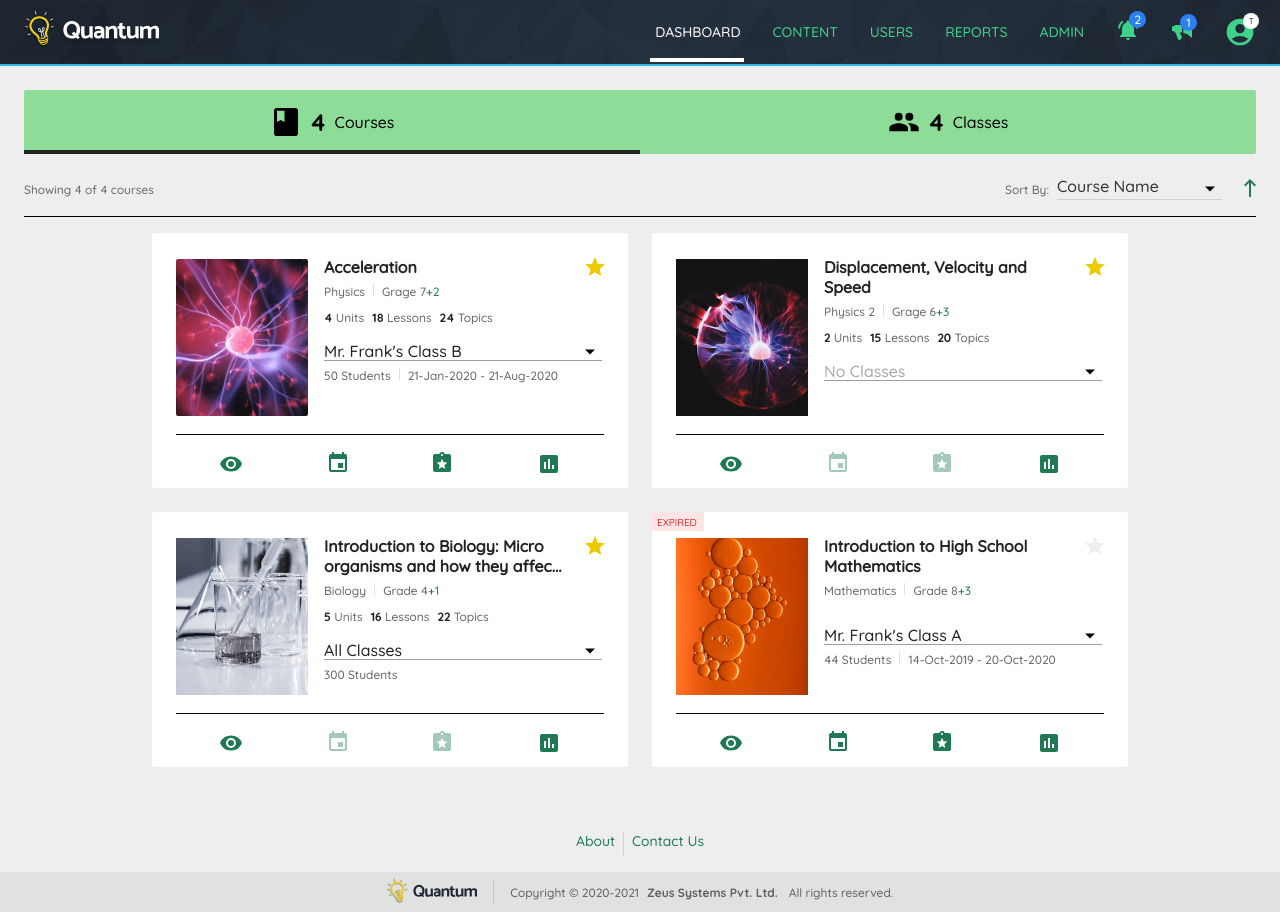
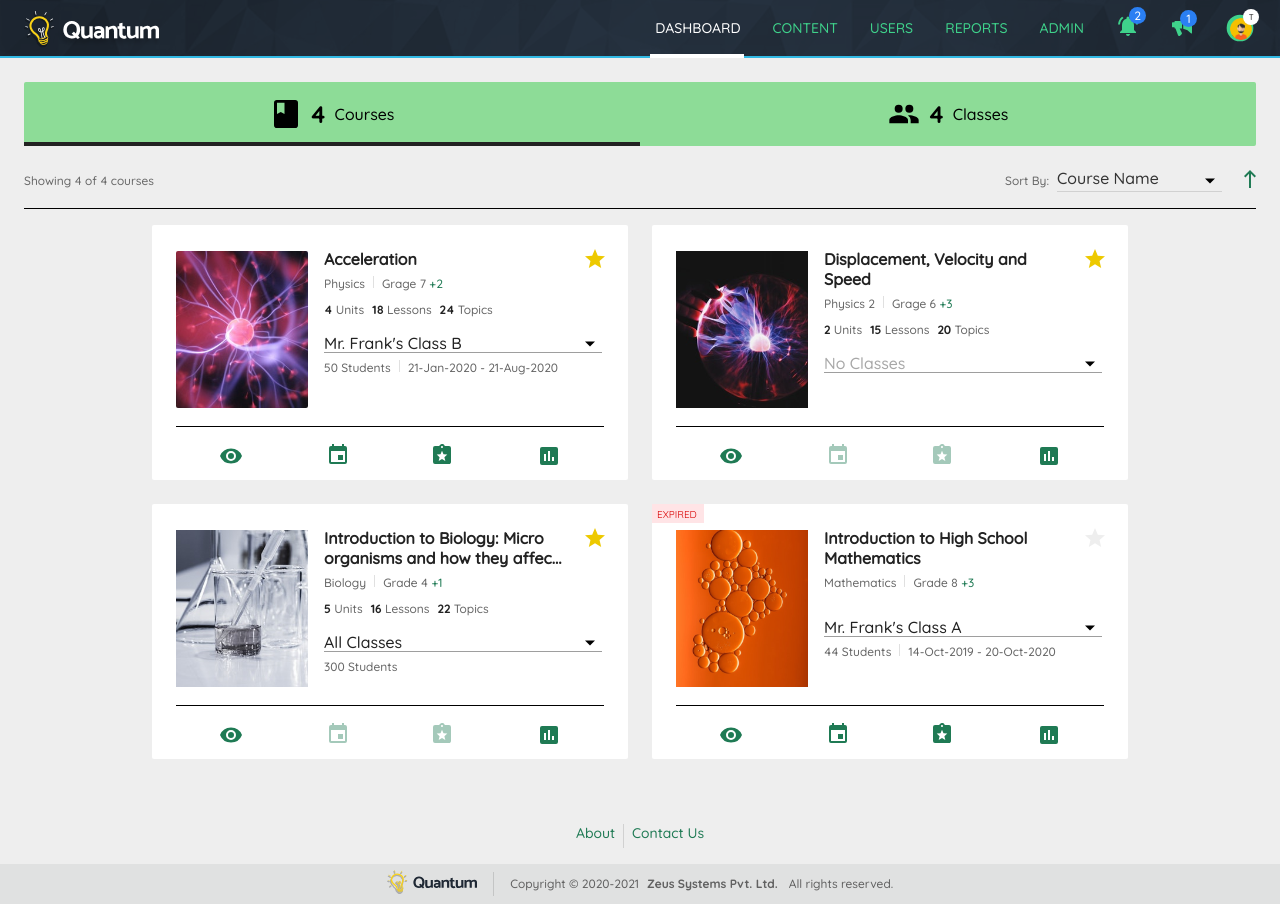
Before and after one commit to AkshatSimejiya/zeustraining, a plain HTML site: page task-5/dashboard.html in a window 1280 px wide. Drawn offline with Linux system fonts and the light colour scheme.

Commit message:
User avatar update

```diff
--- a/task-5/assets/css/style.css
+++ b/task-5/assets/css/style.css
@@ -55,7 +55,9 @@ body {
 
 .login-container header a.logo-image, .dashboard-container header a.logo-image {
     display: inline-block;
-    margin: 10.5px 0 11.68px 24px;
+    margin: 10.5px 0 9.5px 24px;
+    width: 134.02px;
+    height: 35.99px;
 }
 
 .login-form-container {
@@ -154,6 +156,16 @@ body {
 .profile-icon {
     width: 32px;
     height: 32px;
+    position: relative;
+}
+
+.profile-icon .profile-image {
+    position: absolute;
+    border-radius: 50%;
+    top:6px;
+    left: 6px;
+    width: 22px;
+    height: 22px;
 }
 
 .profile-icon img {
@@ -718,6 +730,8 @@ select:focus-visible {
         overflow: hidden;
         transition: max-height 0.75s ease-in-out;
         z-index: 5;
+        position: absolute;
+        top: 57px;
     }
 
     .active-mobile {
@@ -737,6 +751,7 @@ select:focus-visible {
         display: flex;
         flex-direction: column;
         align-items: center;
+        row-gap: 5px;
     }
 
     .close-btn {
--- a/task-5/dashboard.html
+++ b/task-5/dashboard.html
@@ -31,6 +31,8 @@
                 </div>
                 <div class="icon profile-icon">
                     <img src="./assets/icons/account_circle.svg" alt="profile">
+
+                    <img src="./assets/images/avatar.png" alt="User Profile" class="profile-image">
                     <span class="user-noti">T</span>
                 </div>
                 <div class="hamburger" id="hamburger-menu">
@@ -95,7 +97,7 @@
                                 <div class="sub-grade">
                                     <p>Physics</p>
                                     <div class="seperator"></div>
-                                    <p>Grage 7<span>+2</span></p>
+                                    <p>Grage 7<span> +2</span></p>
                                 </div>
                                 <div class="course-content">
                                     <p><span>4</span> Units</p>
@@ -105,7 +107,7 @@
                                 <div class="prof-select">
                                     <select name="professor" id="profsel">
                                         <option value="mrfrankclassb">Mr. Frank's Class B</option>
-                                        <option value="allclasses">All Classes</option>
+                                        <option value ="allclasses">All Classes</option>
                                         <option value="mrfrankclassa">Mr. Frank's Class A</option>
                                         <option value="mrfrankclassc">Mr. Frank's Class C</option>
                                     </select>
@@ -147,7 +149,7 @@
                                 <div class="sub-grade">
                                     <p>Physics 2</p>
                                     <div class="seperator"></div>
-                                    <p>Grage 6<span>+3</span></p>
+                                    <p>Grage 6<span> +3</span></p>
                                 </div>
                                 <div class="course-content">
                                     <p><span>2</span> Units</p>
@@ -194,7 +196,7 @@
                                 <div class="sub-grade">
                                     <p>Biology</p>
                                     <div class="seperator"></div>
-                                    <p>Grade 4<span>+1</span></p>
+                                    <p>Grade 4<span> +1</span></p>
                                 </div>
                                 <div class="course-content">
                                     <p><span>5</span> Units</p>
@@ -249,7 +251,7 @@
                                 <div class="sub-grade">
                                     <p>Mathematics</p>
                                     <div class="seperator"></div>
-                                    <p>Grade 8<span>+3</span></p>
+                                    <p>Grade 8<span> +3</span></p>
                                 </div>
                                 <div class="course-content">
                                 </div>
```
Also changed, not shown: task-5/assets/images/avatar.png (added).
